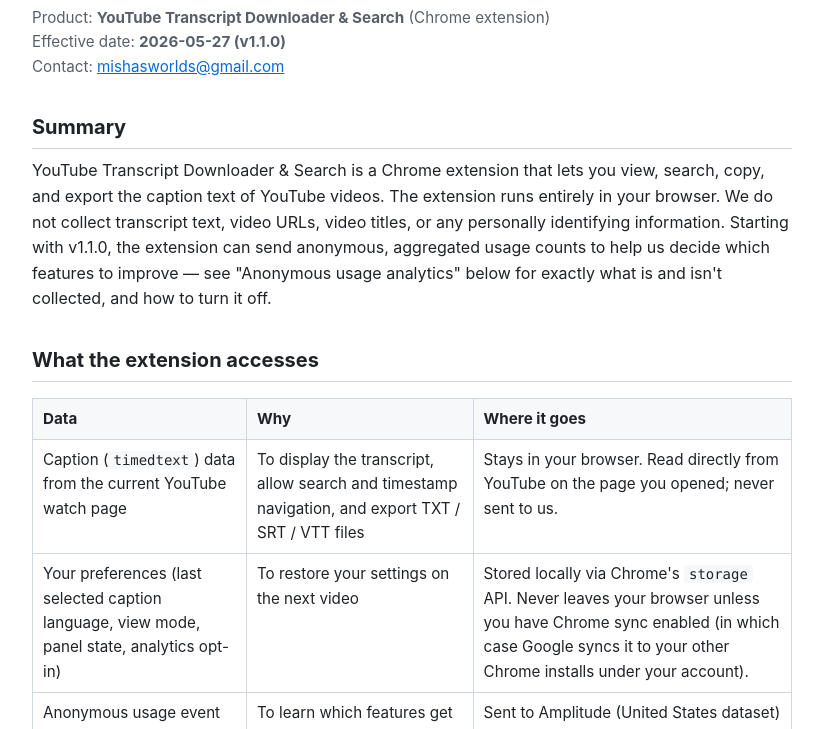
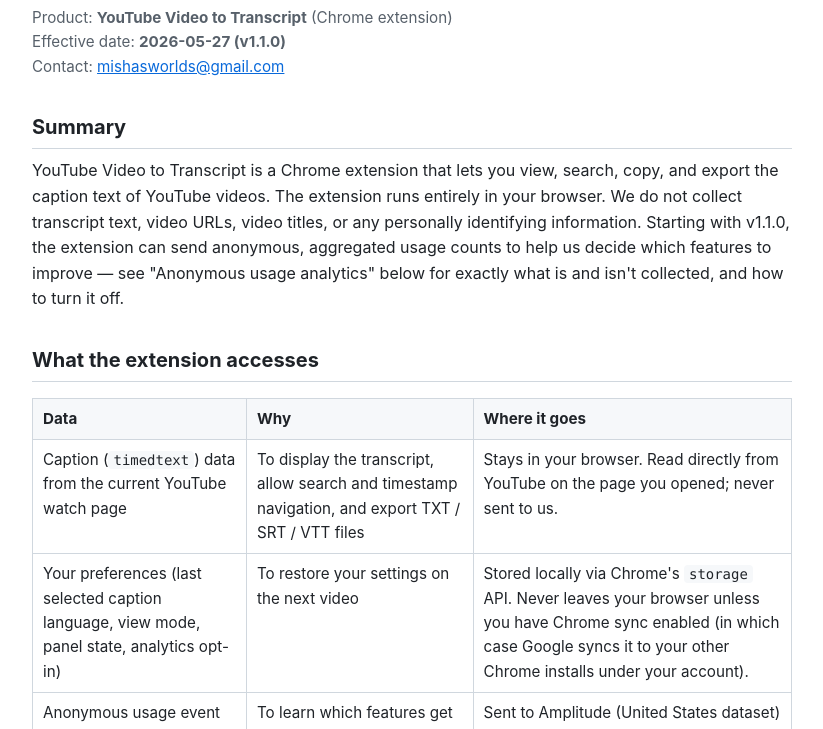
Before and after one commit to Imothefish/yt-transcript-privacy, a plain HTML site: page index.html in a window 1280 px wide. Shown: the part 71-800 px from the top of the page, without its empty margins (228-1051 px from the left). Drawn offline with Linux system fonts and the light colour scheme.

Commit message:
Add files via upload

```diff
--- a/index.html
+++ b/index.html
@@ -4,7 +4,7 @@
   <meta charset="utf-8">
   <meta name="viewport" content="width=device-width,initial-scale=1">
   <meta name="robots" content="index,follow">
-  <title>Privacy Policy — YouTube Transcript Downloader &amp; Search</title>
+  <title>Privacy Policy — YouTube Video to Transcript</title>
   <style>
     :root {
       color-scheme: light dark;
@@ -83,14 +83,14 @@
 <main>
   <h1>Privacy Policy</h1>
   <p class="meta">
-    Product: <strong>YouTube Transcript Downloader &amp; Search</strong> (Chrome extension)<br>
+    Product: <strong>YouTube Video to Transcript</strong> (Chrome extension)<br>
     Effective date: <strong>2026-05-27 (v1.1.0)</strong><br>
     Contact: <a href="mailto:mishasworlds@gmail.com">mishasworlds@gmail.com</a>
   </p>
 
   <h2>Summary</h2>
   <p>
-    YouTube Transcript Downloader &amp; Search is a Chrome extension that lets you view, search, copy, and export
+    YouTube Video to Transcript is a Chrome extension that lets you view, search, copy, and export
     the caption text of YouTube videos. The extension runs entirely in your browser. We do not collect transcript
     text, video URLs, video titles, or any personally identifying information. Starting with v1.1.0, the extension
     can send anonymous, aggregated usage counts to help us decide which features to improve — see
```
